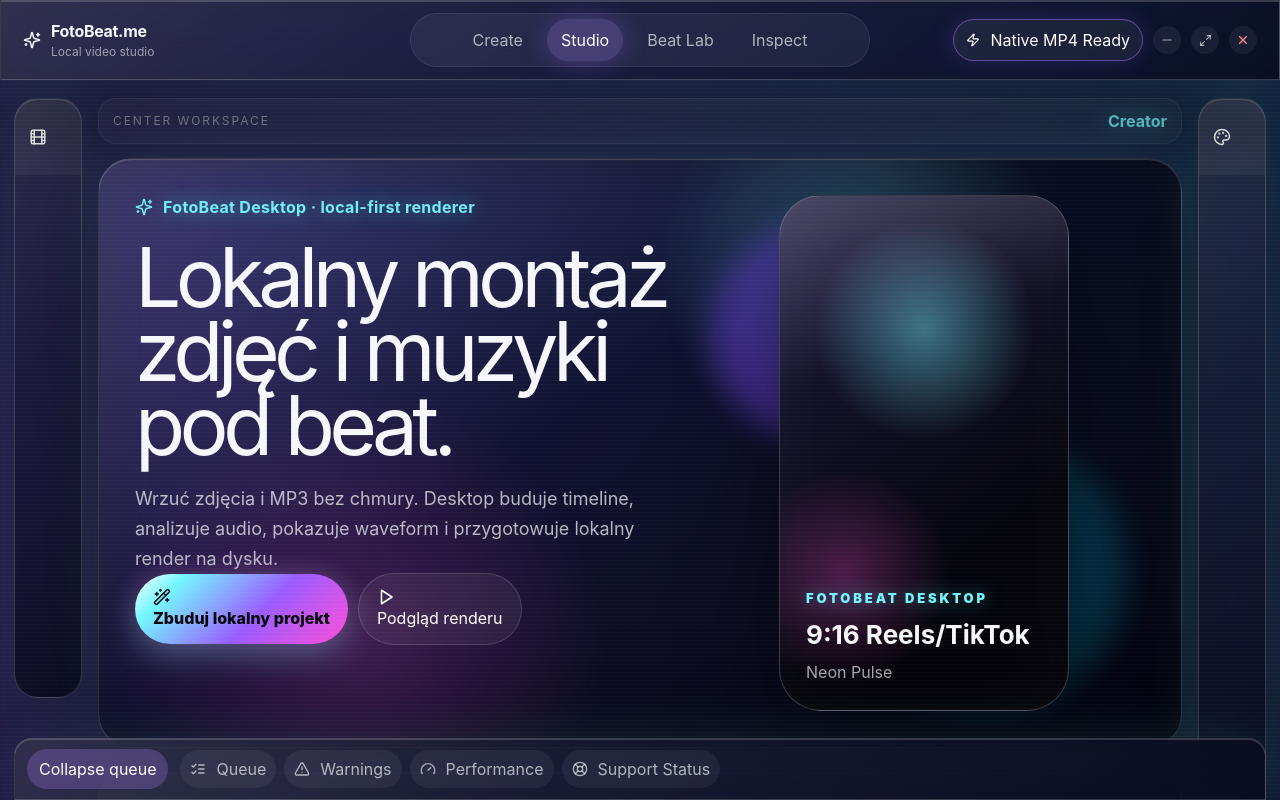
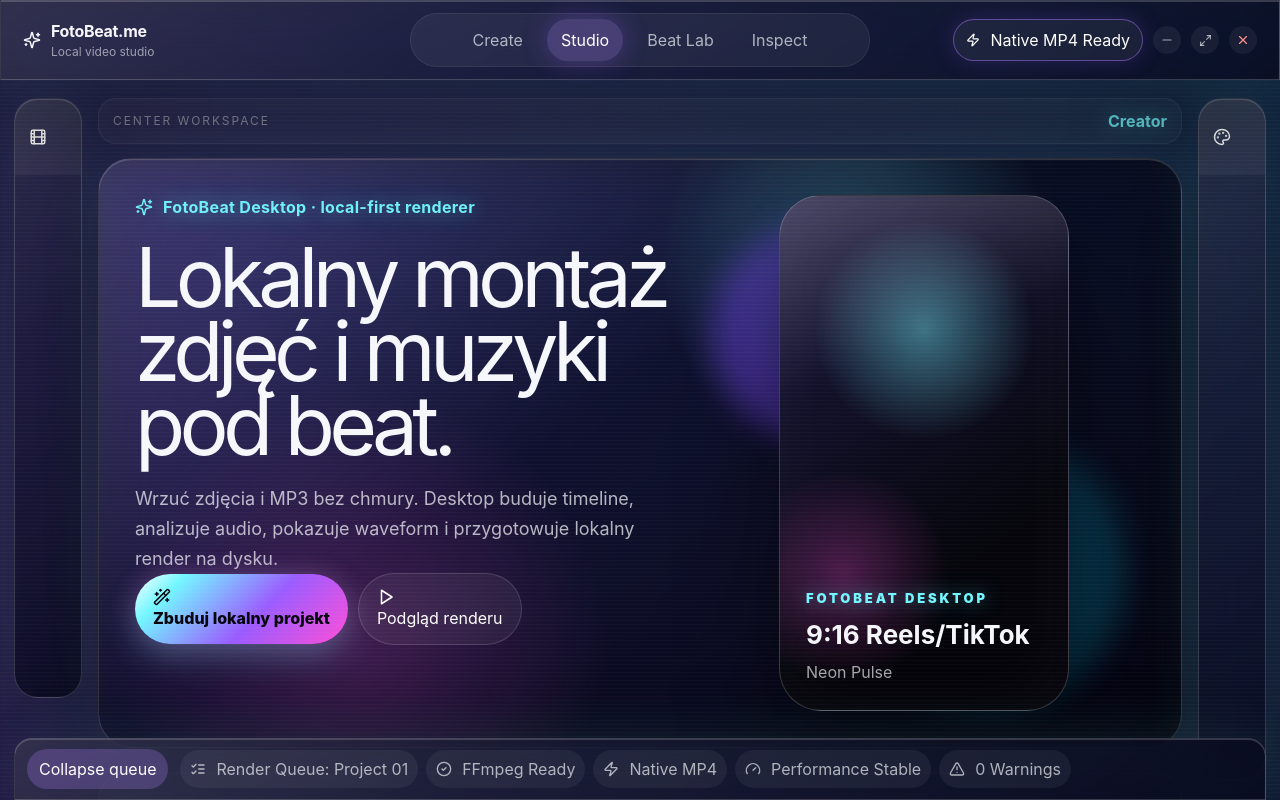
Before and after one commit to KumatyTomi/FotoBeat, a React (Vite) app: page / in a window 1280 px wide. Both pictures are taken after a click on the button "Queue". Shown: the top 800 px of the page. Built offline with nearby package versions, Linux system fonts and the light colour scheme.

Commit message:
feat(ui): upgrade bottom render queue status

```diff
--- a/src/components/shell/BottomQueue.jsx
+++ b/src/components/shell/BottomQueue.jsx
@@ -1,19 +1,20 @@
-import { AlertTriangle, Gauge, ListChecks, LifeBuoy } from 'lucide-react';
+import { AlertTriangle, CheckCircle2, Gauge, ListChecks, Zap } from 'lucide-react';
 
 const ITEMS = [
-  { id: 'queue', label: 'Queue', icon: <ListChecks size={16} /> },
-  { id: 'warnings', label: 'Warnings', icon: <AlertTriangle size={16} /> },
-  { id: 'performance', label: 'Performance', icon: <Gauge size={16} /> },
-  { id: 'support', label: 'Support Status', icon: <LifeBuoy size={16} /> }
+  { id: 'queue', label: 'Render Queue: Project 01', icon: <ListChecks size={16} />, tone: 'amber' },
+  { id: 'ffmpeg', label: 'FFmpeg Ready', icon: <CheckCircle2 size={16} />, tone: 'green' },
+  { id: 'native', label: 'Native MP4', icon: <Zap size={16} />, tone: 'cyan' },
+  { id: 'performance', label: 'Performance Stable', icon: <Gauge size={16} />, tone: 'violet' },
+  { id: 'warnings', label: '0 Warnings', icon: <AlertTriangle size={16} />, tone: 'muted' }
 ];
 
 export default function BottomQueue({ collapsed, onToggle }) {
   return (
-    <footer className={`bottom-queue ${collapsed ? 'collapsed' : 'expanded'}`}>
+    <footer className={`bottom-queue cockpit-bottom-queue ${collapsed ? 'collapsed' : 'expanded'}`}>
       <button className="bottom-queue-toggle" onClick={onToggle}>{collapsed ? 'Queue' : 'Collapse queue'}</button>
       <div className="bottom-queue-items">
         {ITEMS.map((item) => (
-          <span key={item.id}>{item.icon}{item.label}</span>
+          <span key={item.id} className={`queue-tone-${item.tone}`}>{item.icon}{item.label}</span>
         ))}
       </div>
     </footer>
```
